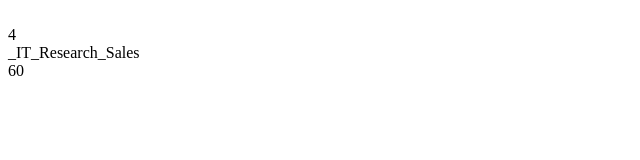
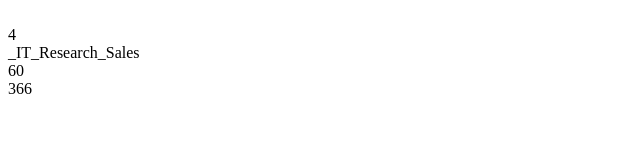
Before and after one commit to WinnieS0728/TypeScript, a React (Create React App) app in the folder steven/: page / in a window 1280 px wide. Shown: the top 160 px of the page, without its empty margins (0-640 px from the left). Built offline with nearby package versions, Linux system fonts and the light colour scheme; no server answers.

Commit message:
practice 6.27

```diff
--- a/steven/package.json
+++ b/steven/package.json
@@ -10,6 +10,7 @@
     "@types/node": "^16.18.36",
     "@types/react": "^18.2.13",
     "@types/react-dom": "^18.2.6",
+    "axios": "^1.4.0",
     "react": "^18.2.0",
     "react-dom": "^18.2.0",
     "react-scripts": "5.0.1",
--- a/steven/src/Hello.tsx
+++ b/steven/src/Hello.tsx
@@ -1,3 +1,6 @@
+import { useEffect, useState } from "react";
+import axios from "axios";
+import { get } from "http";
 const Hello = () => {
   // 基本型別
   let isDone: boolean = false;
@@ -12,6 +15,7 @@ const Hello = () => {
     ["1", "2"],
     ["3", "4"],
   ];
+
   //元祖
   let tuple: [string, number, boolean] = ["1", 2, true];
   //列舉
@@ -45,6 +49,83 @@ const Hello = () => {
     age: 18,
     isPremium: true,
   };
+  //----unknown & any-----
+  type Data = {
+    userId: number;
+    id: number;
+    title: string;
+    completed: boolean;
+  };
+  const getData = async () => {
+    const res = await fetch("https://jsonplaceholder.typicode.com/todos/1");
+    const data = (await res.json()) as Data;
+    console.log(data);
+  };
+
+  const data1: Data = {
+    userId: 1,
+    id: 1,
+    title: "delectus aut autem",
+    completed: false,
+  };
+  type Beta = {
+    name: string;
+  };
+  //假設data1是從伺服器取得的資料，但是我們不確定資料的型別，所以先用unknown
+  const beta = data1 as unknown as Beta;
+  //------class--------------------
+  //private
+  //public
+  //protected
+
+  class Live {
+    roomName: string;
+    private id: string;
+    protected status: number;
+    constructor(rn: string, identify: string, state: number) {
+      this.roomName = rn;
+      this.id = identify;
+      this.status = state;
+    }
+  }
+  class Live2 extends Live {
+    constructor(rn: string, identify: string, state: number) {
+      super(rn, identify, state);
+    }
+    start() {}
+  }
+
+  const live = new Live("Steven", "00001", 1);
+  const liveSecond = new Live2("Sliven", "00002", 0);
+  //console.log(live.id) //error private
+  console.log(live, liveSecond);
+  interface CarInterface {
+    name: string;
+    run(): void;
+  }
+
+  class car implements CarInterface {
+    name: string;
+    constructor(name: string) {
+      this.name = name;
+    }
+    run() {
+      console.log("car is running");
+    }
+  }
+  //-----------泛型----------------
+  //泛型是指在定義函式、介面或類別的時候，不預先指定具體的型別，而是在使用的時候再指定型別的一種特性。
+
+  function print<T>(data: T) {
+    console.log("data", data);
+  }
+
+  print<string>("hello"); //各種不同類型
+  print<number>(123);
+  print<boolean>(true);
+//--------------untilities----------------
+
+
   //引數預設值
   const buildName = (firstName: string, lastName: string = "cat"): string => {
     return firstName + " " + lastName;
@@ -89,9 +170,29 @@ const Hello = () => {
     });
     return num;
   };
+
   interface visitData {
-    [propsName: string]: number;
+    [propsName: string]: number | string | boolean;
   }
+  let ajaxData: visitData[] = [
+    { createData: "2021-01-01", value: 123, isPremium: true },
+    { createData: "2021-01-02", value: 122, isPremium: false },
+    { createData: "2021-01-03", value: 121, isPremium: true },
+  ];
+
+  type ajaxType = (arr: visitData[]) => number;
+  const sumAjaxDataValue: ajaxType = (arr) => {
+    let num: number = 0;
+    arr.forEach((item) => {
+      const { value } = item;
+      num += value as number;
+    });
+    return num;
+  };
+
+  useEffect(() => {
+    getData();
+  }, []);
   return (
     <div>
       <br />
@@ -100,6 +201,9 @@ const Hello = () => {
       {getDept(allDept)}
       <br />
       {getNum(allNumObject)}
+      <br />
+      {sumAjaxDataValue(ajaxData)}
+      <br />
     </div>
   );
 };
```
Also changed, not shown: 1 other file (tests, documents, lock files or other folders).
